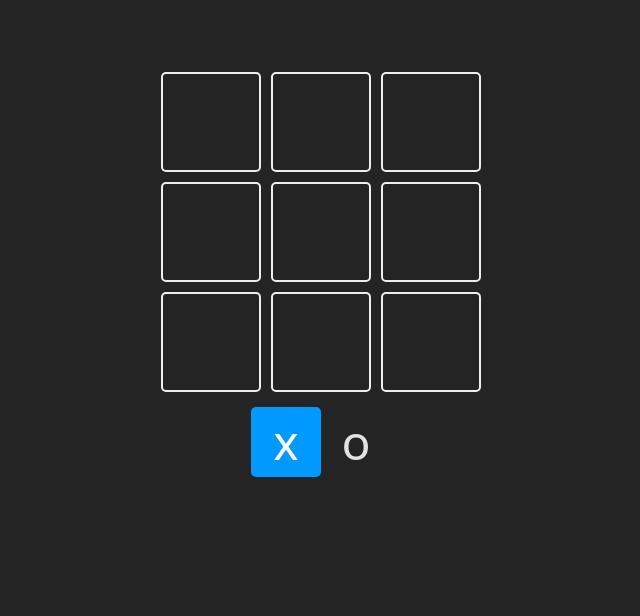
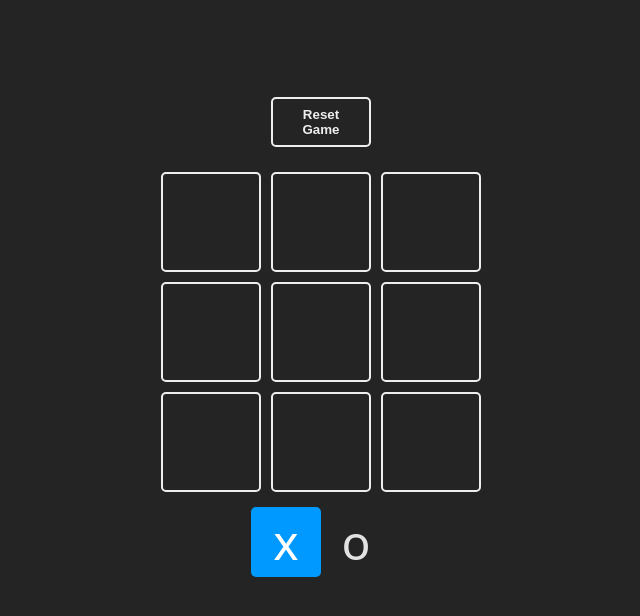
Before and after one commit to DesDevq/Tic-Tac-Toe-React, a React (Vite) app: page / in a window 1280 px wide. Shown: the top 616 px of the page, without its empty margins (319-959 px from the left). Built offline with nearby package versions, Linux system fonts and the light colour scheme.

Commit message:
[FEAT] Reset game button added

```diff
--- a/src/components/game.tsx
+++ b/src/components/game.tsx
@@ -64,6 +64,12 @@ export const Game = () => {
     }
     return null;
   };
+
+  const resetGame = () => {
+    setBoard(Array(9).fill(null));
+    setTurn(TURNS.X);
+    setWinner(null);
+  };
   const updateBoard = (index: number) => {
     if (board[index] || winner) return;
     // Don't update the position if it is something
@@ -87,6 +93,7 @@ export const Game = () => {
   return (
     <>
       <main className="board">
+        <button onClick={resetGame}>Reset Game</button>
         <section className="game">
           {board.map((_, index) => {
             return (
@@ -109,7 +116,7 @@ export const Game = () => {
                 {winner && <Square>{winner}</Square>}
               </header>
               <footer>
-                <button>New Round</button>
+                <button onClick={resetGame}>New Round</button>
               </footer>
             </div>
           </section>
```
